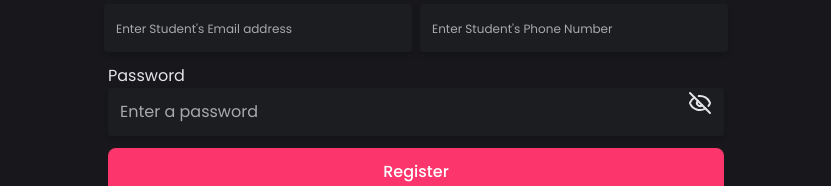
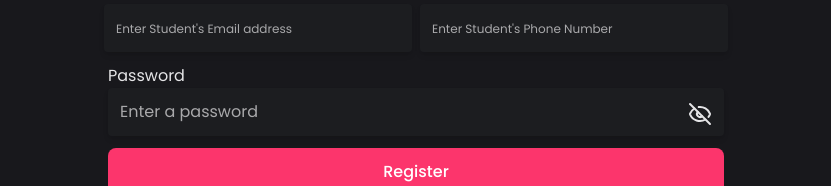
Before and after one commit to Sreejit-Sengupto/attendify, a React (Vite) app: page /register in a window 1280 px wide. Shown: the part 523-709 px from the top of the page, without its empty margins (224-1055 px from the left). Built offline with nearby package versions, Linux system fonts and the light colour scheme; no server answers.

Commit message:
final proto: fix eye icon position

```diff
--- a/src/components/input-form.jsx
+++ b/src/components/input-form.jsx
@@ -230,8 +230,9 @@ const InputForm = ({ type, category, formHandler }) => {
           </>
         )}
 
-        <div className="flex flex-col relative text-textPrimary">
+        <div className="flex flex-col text-textPrimary">
           <label htmlFor="">Password</label>
+          <div className="relative w-full">
             <input
               type={showPassword ? 'password' : 'text'}
               name="password"
@@ -241,14 +242,15 @@ const InputForm = ({ type, category, formHandler }) => {
               placeholder={
                 type === 'REGISTER' ? 'Enter a password' : 'Enter your password'
               }
-            className="p-3 shadow-md rounded focus:outline-none focus:ring focus:ring-accent bg-[#1C1D20] placeholder:text-textSecondary"
+              className="w-full p-3 shadow-md rounded focus:outline-none focus:ring focus:ring-accent bg-[#1C1D20] placeholder:text-textSecondary"
             />
             <button
-            className="absolute top-[38%] right-3"
+              className="absolute top-[30%] right-3"
               onClick={toggleShowPassword}
             >
               {showPassword ? <EyeOff /> : <Eye />}
             </button>
+          </div>
           {type === 'LOGIN' && (
             <Link
               to={`/recover-password?category=${category}`}
```
Lines whose indentation alone changed are shown as unchanged.
